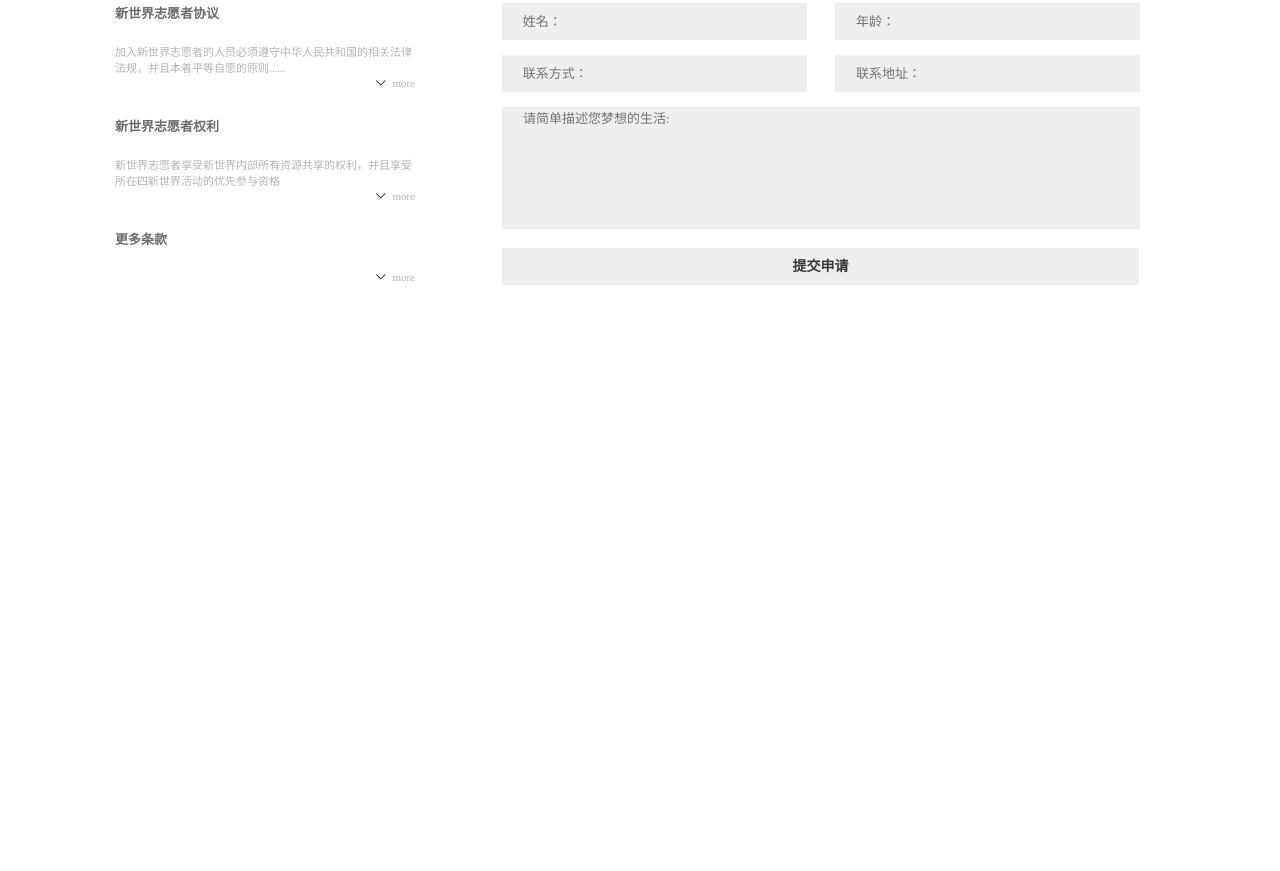
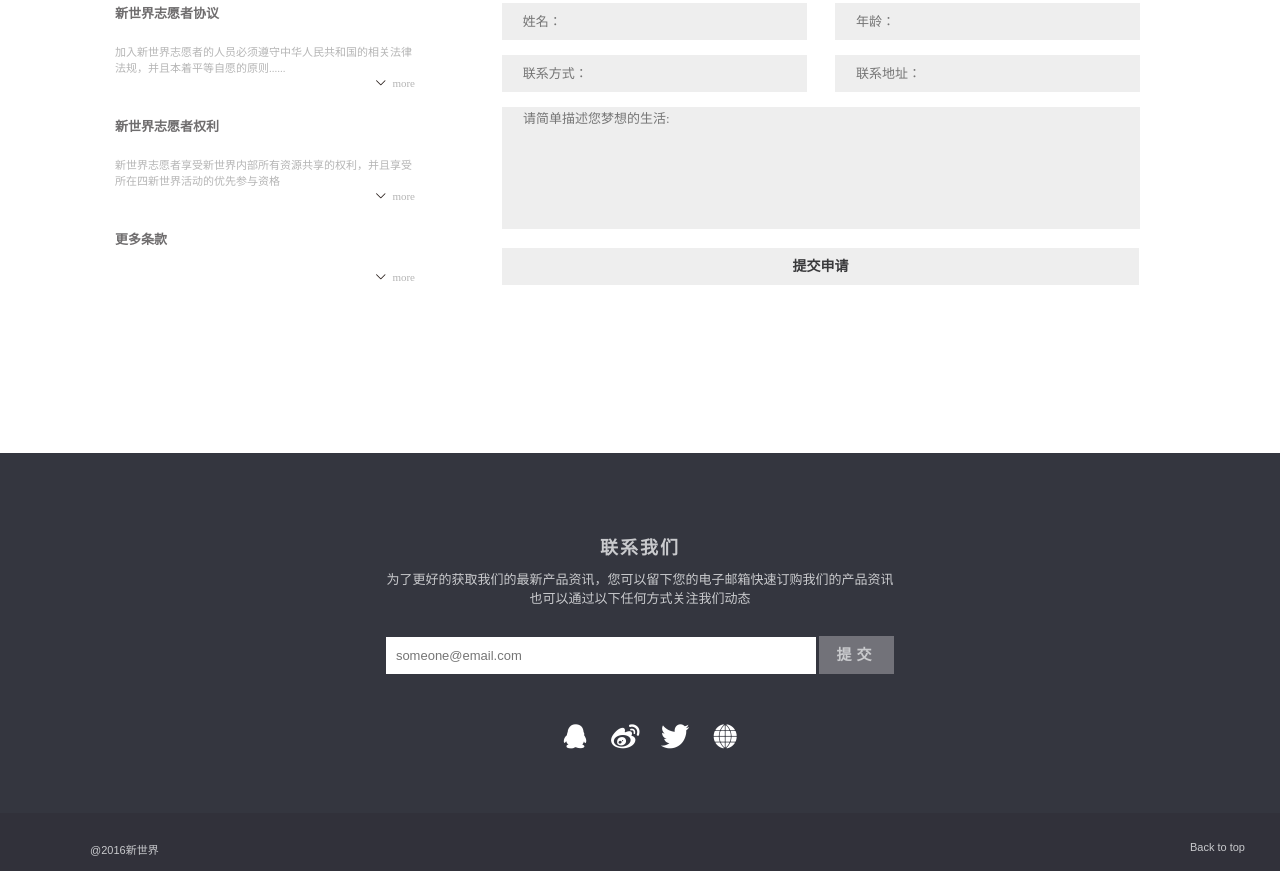
Before and after one commit to YimingJ/landingpage, a plain HTML site: page task7.html in a window 1280 px wide. Shown: the part 3638-4509 px from the top of the page. Before the commit the page ends 4091 px from the top, so only its background shows below. Drawn offline with Linux system fonts and the light colour scheme.

Commit message:
all done

```diff
--- a/task7.css
+++ b/task7.css
@@ -446,6 +446,7 @@
     width: 1055px;
     height:300px;
     padding: 0px 115px 150px;
+    overflow: hidden;
 }
 .joinleft{
     width: 300px;
@@ -509,3 +510,70 @@
     font-size: 14px;
     font-weight: bolder;
 }
+.copyright{
+    width: 100%;
+    height:410px;
+    color: rgb(201,202,205);;
+}
+.copyright #top{
+    height:200px;
+    background: rgb(52,54,63);
+    text-align: center;
+    padding:80px 0;
+}
+.copyright #top h3{
+    font-size: 18px;
+    letter-spacing: 2px;
+}
+.copyright #top p{
+    padding-top: 10px;
+}
+.copyright #top li{
+    list-style: none;
+    float: left;
+    width: 50px;
+    margin-top: 50px;
+}
+.copyright #top ul{
+    margin-left: 43%;
+}
+.copyright #top input{
+    width: 420px;
+    height:37px;
+    margin-top: 30px;
+    font-family: Arial;
+    padding-left: 10px;
+    border: 0px;
+}
+.copyright #top div a{
+    display: inline-block;
+    width:75px;
+    height: 38px;
+    line-height: 38px;
+    color: rgb(201,202,205);
+    font-size: 15px;
+    font-weight: bolder;
+    letter-spacing: 5px;
+    margin-top: -5px;
+    text-decoration: none;
+    background: rgb(114,114,121);
+}
+.copyright #bottom{
+    background: rgb(49,49,58);
+    height: 58px;
+    width: 100%;
+}
+.copyright #bottomleft{
+    float: left;
+    margin-left: 90px;
+    margin-top: 28px;
+    font-size: 11px;
+    font-family: Arial;
+}
+.copyright #bottomright{
+    float: right;
+    margin-top: 28px;
+    margin-right: 35px;
+    font-size: 11px;
+    font-family: Arial;
+}
--- a/task7.html
+++ b/task7.html
@@ -126,7 +126,26 @@
             <div></div>
         </div>
     </div>
-    <div class="copyright"></div>
+    <div class="copyright">
+        <div id="top">
+            <h3>联系我们</h3>
+            <p>为了更好的获取我们的最新产品资讯，您可以留下您的电子邮箱快速订购我们的产品资讯<br/>也可以通过以下任何方式关注我们动态</p>
+            <div>
+                <input type="text" class="e-m" placeholder="someone@email.com"></input>
+                <a href="#">提交</a>
+            </div>
+            <ul>
+                <li><a href="#"><img src="images/qq.png"></a></li>
+                <li><a href="#"><img src="images/weibo.png"></a></li>
+                <li><a href="#"><img src="images/twitter.png"></a></li>
+                <li><a href="#"><img src="images/web.png"></a></li>
+            </ul>
+        </div>
+        <div id="bottom">
+            <div id="bottomleft">@2016新世界</div>
+            <div id="bottomright">Back to top</div>
+        </div>
+    </div>
 </div>
 </body>
 </html>
```
